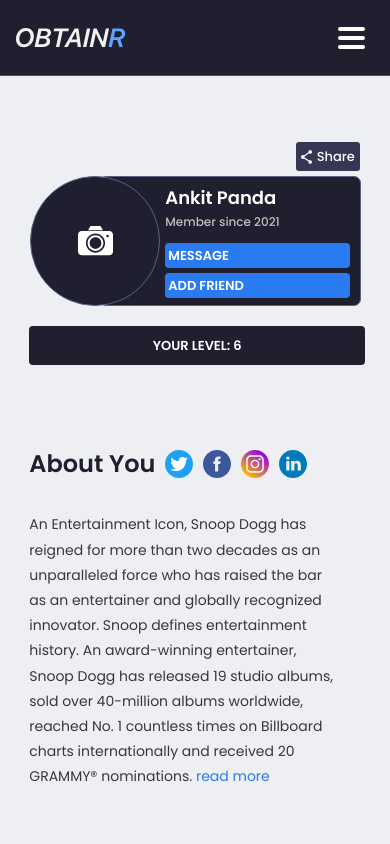
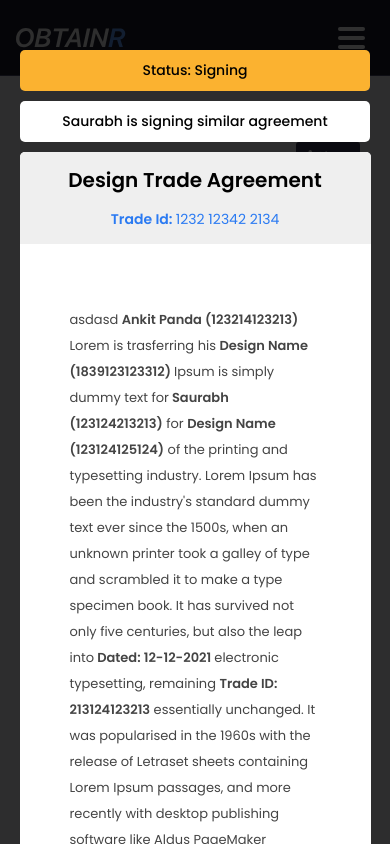
Before and after one commit to sourabhbucha/saurabh_task, a React (Create React App) app: page /Wallet in a window 390 px wide. Shown: the top 844 px of the page. Built offline with nearby package versions, Linux system fonts and the light colour scheme.

Commit message:
aggrement component

```diff
--- a/package.json
+++ b/package.json
@@ -13,6 +13,7 @@
     "react-modal": "^3.14.3",
     "react-router-dom": "^5.3.0",
     "react-scripts": "4.0.3",
+    "react-signature-canvas": "^1.0.3",
     "web-vitals": "^1.1.2"
   },
   "scripts": {
--- /dev/null
+++ b/src/Agreement Page/Agreement.css
@@ -0,0 +1,199 @@
+.Agreement {
+  position: fixed;
+  background: rgba(0, 0, 0, 0.81);
+  width: 100%;
+  height: 100%;
+  left: 0;
+  top: 0;
+  overflow-y: auto;
+  display: flex;
+  padding-top: 50px;
+  align-items: center;
+  gap: 10px;
+  flex-direction: column;
+  z-index: 9999;
+}
+.agg-gap-below {
+  min-height: 100px;
+}
+.grid-btn-agg {
+  display: flex;
+  gap: 10px;
+  width: 90vw;
+  max-width: 800px;
+  justify-content: flex-start;
+  align-items: center;
+}
+.grid-btn-agg > a {
+  padding: 10px 17px;
+  /* background: #fbb230; */
+  border-radius: 5px;
+  font-family: Poppins;
+  font-style: normal;
+  font-weight: 500;
+  font-size: 14px;
+  line-height: 21px;
+  color: #000000;
+}
+.yellow {
+  background: #fbb230;
+}
+.white {
+  background: #ffffff;
+}
+.agg-content-grid {
+  display: flex;
+  flex-direction: column;
+  justify-content: center;
+  align-items: center;
+  background-color: #fff;
+  width: 90vw;
+  max-width: 800px;
+  border-radius: 5px;
+}
+.agg-title {
+  width: 100%;
+  border-top-left-radius: 5px;
+  border-top-right-radius: 5px;
+  text-align: center;
+  background: #efefef;
+}
+.agg-title > h1 {
+  font-family: Poppins;
+  font-style: normal;
+  font-weight: 600;
+  font-size: 20px;
+  line-height: 30px;
+  color: #000000;
+}
+.agg-title > p {
+  font-family: Poppins;
+  font-style: normal;
+  font-weight: bold;
+  font-size: 14px;
+  line-height: 21px;
+  color: #2a7af2;
+}
+.agg-title > p > span {
+  font-weight: normal;
+}
+.agg-content {
+  padding: 50px;
+  display: flex;
+  flex-direction: column;
+  gap: 50px;
+}
+.agg-content > p {
+  font-family: Poppins;
+  font-style: normal;
+  font-weight: normal;
+  font-size: 13px;
+  line-height: 200%;
+  color: #444444;
+}
+.agg-content > p > span {
+  font-weight: bolder;
+}
+.sign {
+  display: flex;
+  flex-direction: column;
+  justify-content: center;
+  align-items: flex-start;
+}
+.sign-flex {
+  display: flex;
+  justify-content: center;
+  align-items: flex-start;
+  gap: 40px;
+}
+.signarea {
+  background: #cbe0ff;
+  border: 1px solid #8eabd6;
+  box-sizing: border-box;
+  width: 251px;
+  height: 90px;
+}
+.sign-terms {
+  display: grid;
+  grid-template-columns: auto auto;
+  margin-top: auto;
+  margin-bottom: 0;
+  font-family: Poppins;
+  font-style: normal;
+  font-weight: normal;
+  font-size: 12px;
+  line-height: 18px;
+  color: #5c7395;
+  margin-top: 54px;
+}
+.signa > p {
+  font-family: Poppins;
+  font-style: normal;
+  font-weight: normal;
+  font-size: 12px;
+  line-height: 18px;
+  color: #5c7395;
+}
+.agg-bottom {
+  padding: 25px 50px;
+  display: flex;
+  justify-content: center;
+  align-items: center;
+  flex-direction: column;
+  gap: 25px;
+  border-top: 1px solid #dbdbdb;
+}
+.agg-bottom > h1 {
+  font-family: Poppins;
+  font-style: normal;
+  font-weight: bold;
+  font-size: 12px;
+  line-height: 180%;
+  color: #1f1f2f;
+  text-align: center;
+}
+.agg-bottom-flex {
+  display: grid;
+  grid-template-columns: 1fr 1fr;
+  grid-gap: 10px;
+  width: max-content;
+}
+.agg-bottom-flex > a {
+  font-family: Poppins;
+  font-style: normal;
+  font-weight: normal;
+  font-size: 14px;
+  line-height: 21px;
+  color: #ffffff;
+  padding: 8px 30px;
+  border-radius: 3px;
+  text-align: center;
+}
+.grey {
+  background: #1f1f2f;
+}
+.blue {
+  background: #2a7af2;
+}
+@media only screen and (max-width: 710px) {
+  .sign-flex {
+    flex-direction: column;
+  }
+  .sign-terms {
+    margin-top: 10px;
+  }
+}
+@media only screen and (max-width: 500px) {
+  .grid-btn-agg {
+    flex-direction: column-reverse;
+  }
+  .grid-btn-agg > a {
+    text-align: center;
+    width: 90%;
+  }
+}
+@media only screen and (max-width: 400px) {
+  .agg-bottom-flex {
+    grid-template-columns: auto;
+  }
+}
--- /dev/null
+++ b/src/Agreement Page/Agreement.js
@@ -0,0 +1,54 @@
+import React from 'react'
+import './Agreement.css'
+import SignatureCanvas from 'react-signature-canvas'
+function Agreement() {
+    document.body.style.overflowY="hidden";
+    return (
+        <div className="Agreement">
+            <div className="grid-btn-agg">
+                <a className="white">Saurabh is signing similar agreement</a>
+                <a className="yellow">Status: Signing</a>
+            </div>
+            <div className="agg-content-grid">
+                <div className="agg-title">
+                    <h1>Design Trade Agreement</h1>
+                    <p>Trade Id: <span>1232 12342 2134</span></p>
+                </div>
+                <div className="agg-content">
+                    <p>
+                        asdasd <span>Ankit Panda (123214123213)</span> Lorem is trasferring his <span>Design Name (1839123123312) </span> Ipsum is simply dummy text for<span> Saurabh (123124213213)</span> for <span>Design Name (123124125124)</span> of the printing and typesetting industry. Lorem Ipsum has been the industry's standard dummy text ever since the 1500s, when an unknown printer took a galley of type and scrambled it to make a type specimen book. It has survived not only five centuries, but also the leap into<span> Dated: 12-12-2021 </span>electronic typesetting, remaining <span>Trade ID: 213124123213</span> essentially unchanged. It was popularised in the 1960s with the release of Letraset sheets containing Lorem Ipsum passages, and more recently with desktop publishing software like Aldus PageMaker including versions of Lorem Ipsum.<br /><br />
+                        Why do we use it?<br />
+                        It is a long established fact that a reader will be distracted by the readable content of a page when looking at its layout. The point of using Lorem Ipsum is that it has a more-or-less normal distribution of letters, as opposed to using 'Content here, content here', making it look like readable English. Many desktop publishing packages and web page editors now use Lorem Ipsum as their default model text, and a search for 'lorem ipsum' will uncover many web sites still in their infancy. Various versions have evolved over the years, sometimes by accident, sometimes on purpose (injected humour and the like).
+                    </p>
+                    <div className="sign">
+                        <div className="sign-flex">
+                            <div className="signa">
+                                <div className="signarea">
+                                    <SignatureCanvas penColor='black'
+                                        canvasProps={{width: 250, height: 90, className: 'sigCanvas'}} />
+                                </div>
+                                <p>Sign here</p>
+                            </div>
+                            <div className="sign-terms">
+                                <input type="checkbox" />I agree on transferring my design
+                                <input type="checkbox" /><a>I have read all the terms & conditions</a>
+                            </div>
+                        </div>
+                    </div>
+                </div>
+                <div className="agg-bottom">
+                    <h1>After signing the design ownership will be completely transfered to Saurabh. Do you want to continue?</h1>
+                    <div className="agg-bottom-flex">
+                    <a className="grey" >Cancel</a>
+                    <a className="blue">Confirm Trade</a>
+                    </div>
+                </div>
+            </div>
+            <div className="agg-gap-below">
+
+            </div>
+        </div>
+    )
+}
+
+export default Agreement
--- a/src/App.js
+++ b/src/App.js
@@ -16,6 +16,7 @@
 import FirstLogin from "./components/FirstLoginScreen/FirstLogin";
 import AlertTrade from "./components/AlertTrade/AlertTrade";
 import Pricing from "./components/Pricing/Pricing";
+import Agreement from "./Agreement Page/Agreement";
 function App() {
   const [modalIsOpen, setIsOpen] = useState(false);
   const [modalIsOpen1, setIsOpen1] = useState(false);
@@ -40,13 +41,15 @@
         {/* <AlertTrade /> */}
         {/* <FirstLogin /> */}
         {/* <ViewDesign /> */}
-        {/* <Profile /> */}
-        <Viewer />
+        <Agreement />
+        <Profile />
+        {/* <Viewer /> */}
         {/* <FriendsNotifications /> */}
         {/* <OfferPopUp /> */}
         {/* <TradePage /> */}
         {/* <Pricing/> */}
         {/* <Settings /> */}
+
         <ReactModal
           body={
             <LoginSignup
```
Also changed, not shown: 1 other file (tests, documents, lock files or other folders).
